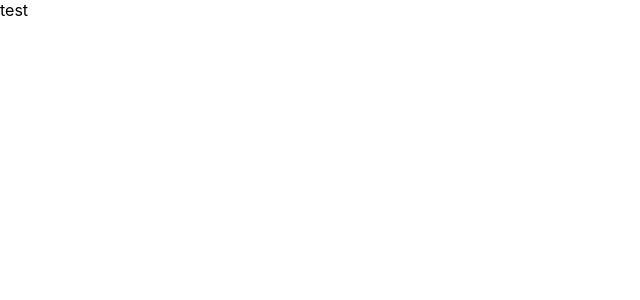
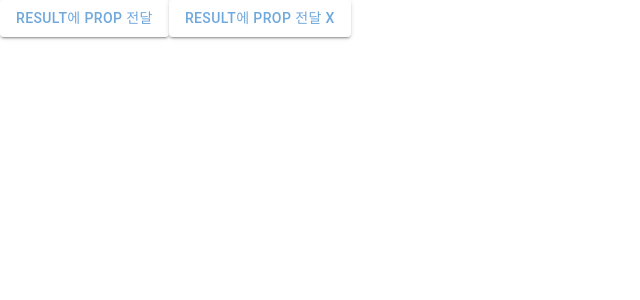
Before and after one commit to park-se-jun/remora_react, a React (Create React App) app: page /test in a window 1280 px wide. Shown: the top 300 px of the page, without its empty margins (0-640 px from the left). Built offline with nearby package versions, Linux system fonts and the light colour scheme.

Commit message:
feat : result 페이지 연결, 테스트용 페이지 구현

```diff
--- a/src/components/UI/molecules/ExtractStepper.jsx
+++ b/src/components/UI/molecules/ExtractStepper.jsx
@@ -235,6 +235,9 @@ function ExtractStepper() {
                                 }}
                                 text="결과 확인"
                                 to="/extract/result"
+                                state={{
+                                    res: response,
+                                }}
                                 size="lg"
                                 component={Link}
                             />
--- /dev/null
+++ b/src/components/UI/organisms/ResultContent.jsx
@@ -0,0 +1,26 @@
+// import PropTypes from "prop-types";
+import { useLocation } from "react-router";
+
+function ResultContent() {
+    const location = useLocation();
+    const res = location.state;
+
+    return res ? <>res 있음</> : <>res 없음</>;
+}
+export default ResultContent;
+// ResultContent.propTypes = {
+//     resultList: PropTypes.arrayOf(
+//         PropTypes.shape({
+//             success: PropTypes.bool,
+//             message: PropTypes.string,
+//             code: PropTypes.number,
+//             originResultText: PropTypes.arrayOf(PropTypes.string),
+//             translatedResultText: PropTypes.arrayOf(PropTypes.string),
+//             keyword: PropTypes.arrayOf(PropTypes.string),
+//             needTranslation: PropTypes.bool,
+//         }),
+//     ),
+// };
+// ResultContent.defaultProps = {
+//     resultList: null,
+// };
--- a/src/components/pages/Result.jsx
+++ b/src/components/pages/Result.jsx
@@ -1,8 +1,15 @@
+import PageTemplate from "components/templates/PageTemplate";
+import RemoraFooter from "components/UI/molecules/RemoraFooter";
+import RemoraHeader from "components/UI/molecules/RemoraHeader";
+import ResultContent from "components/UI/organisms/ResultContent";
+
 function Result() {
     return (
-        <div className="Result" style={{ padding: "1rem 0" }}>
-            <h2>Result 페이지 입니다.</h2>
-        </div>
+        <PageTemplate
+            header={<RemoraHeader index={2} />}
+            content={<ResultContent />}
+            footer={<RemoraFooter />}
+        />
     );
 }
 export default Result;
--- a/src/components/pages/Root.jsx
+++ b/src/components/pages/Root.jsx
@@ -12,8 +12,9 @@ function Root() {
                     <Route path="/front" element={<Front />} />
                     <Route path="/about" element={<About />} />
                     <Route path="/extract" element={<Extract />} />
-                    <Route path="/result" element={<Result />} />
+                    <Route path="/extract/result" element={<Result />} />
                     <Route path="/test" element={<Test />} />
+
                     {/* [테스트] 반드시 지워주기 */}
                 </Routes>
             </BrowserRouter>
--- a/src/components/pages/Test.jsx
+++ b/src/components/pages/Test.jsx
@@ -1,4 +1,25 @@
+import BasicButton from "components/UI/atoms/BasicButton";
+import mockData from "data/mockData";
+import { Link } from "react-router-dom";
+
 function Test() {
-    return <>test</>;
+    return (
+        <>
+            {console.log(mockData)}
+            <BasicButton
+                text="result에 prop 전달"
+                to="/extract/result"
+                state={{
+                    res: mockData,
+                }}
+                component={Link}
+            />
+            <BasicButton
+                text="result에 prop 전달 X"
+                to="/extract/result"
+                component={Link}
+            />
+        </>
+    );
 }
 export default Test;
```
